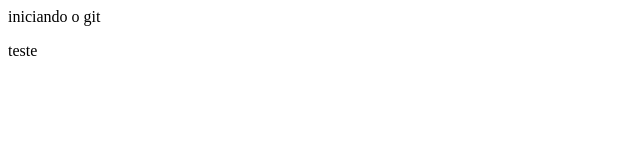
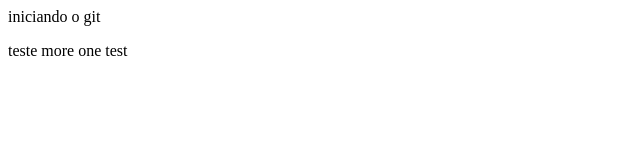
Before and after one commit to anlopes/site-git2, a plain HTML site: page index.html in a window 1280 px wide. Shown: the full height of the page, 0-640 px from the left. Drawn offline with Linux system fonts and the light colour scheme.

Commit message:
modificação frase

```diff
--- a/index.html
+++ b/index.html
@@ -6,5 +6,7 @@
 <body>
 <p>iniciando o git</p>
 teste
+
+more one test
 </body>
 </html>
```
Also changed, not shown: 1 other file.
